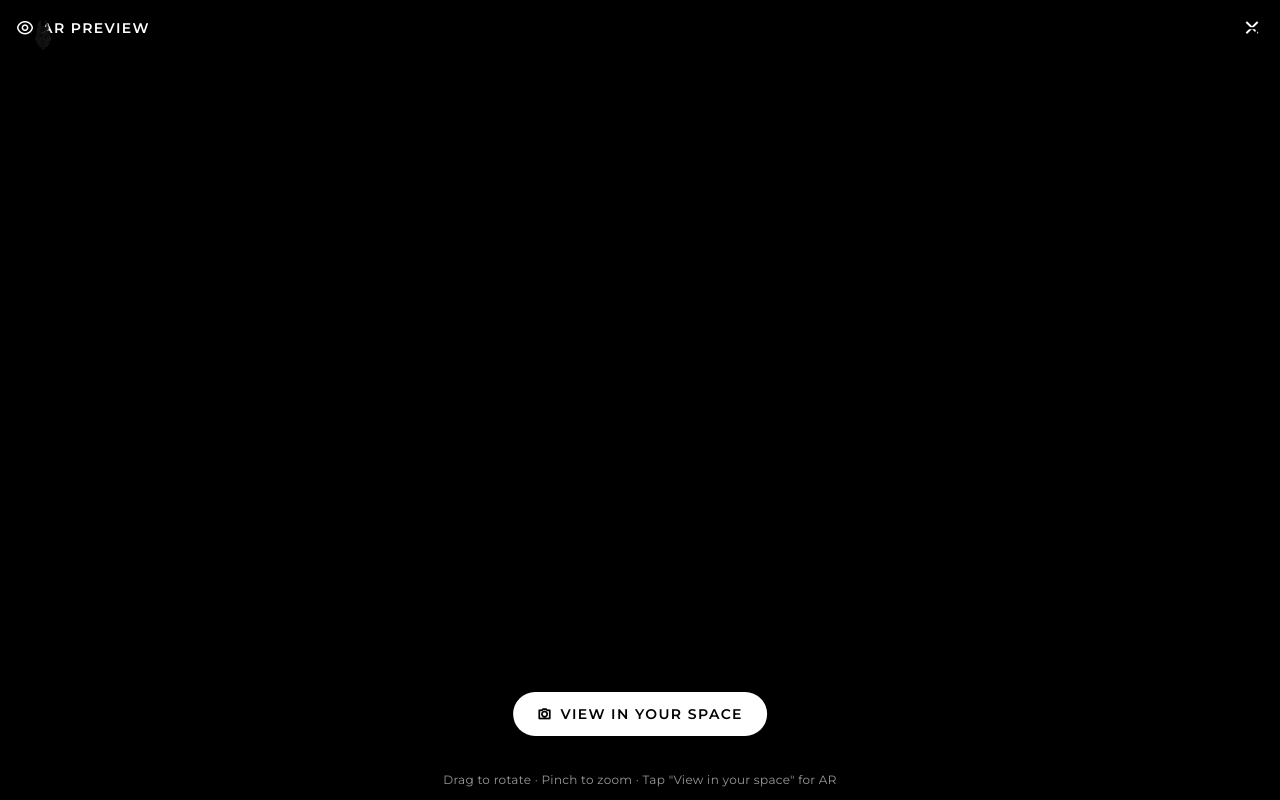
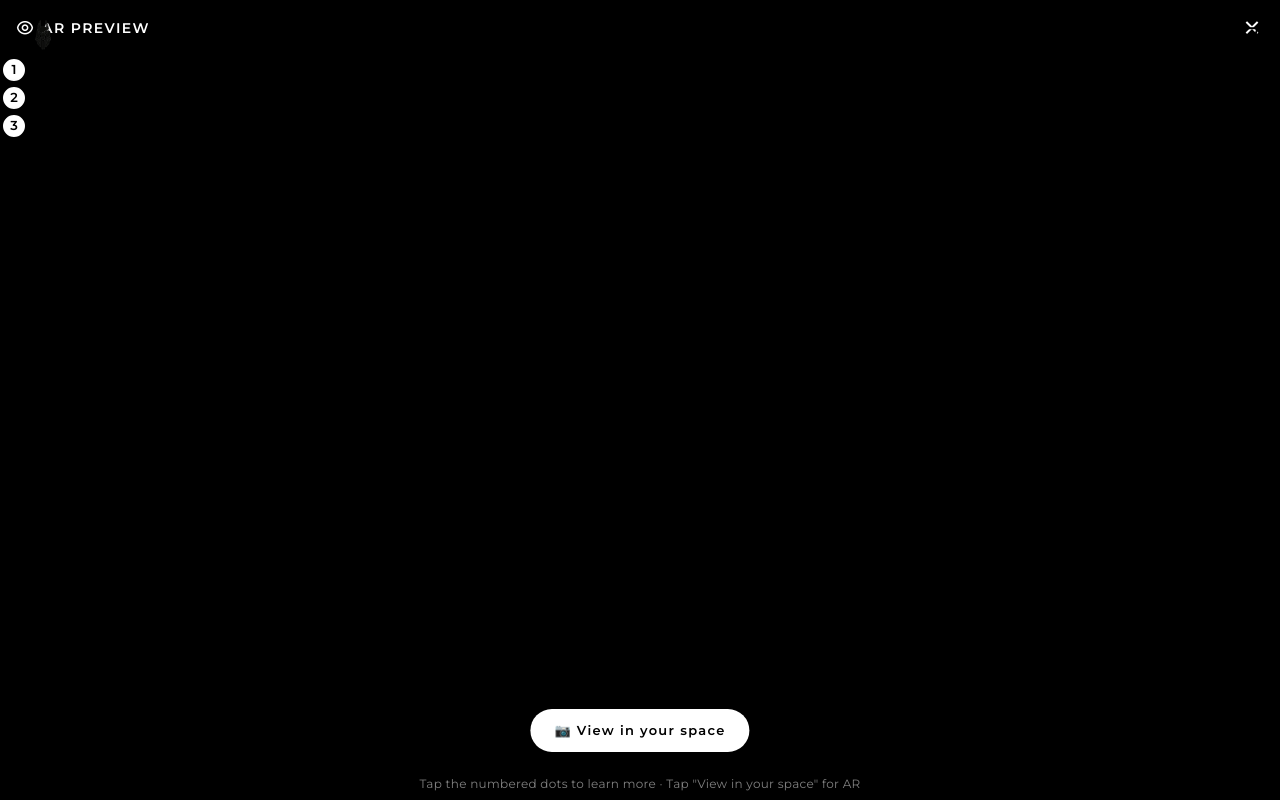
Before and after one commit to Kerlosfouad/anubix-next, a Next.js app: page / in a window 1280 px wide. Both pictures are taken after a click on the button "PREVIEW". Built offline with nearby package versions, Linux system fonts and the light colour scheme; a web font is replaced by a local one.

Commit message:
feat: AR hotspot annotations on 3D model

```diff
--- a/components/ARTryOn.tsx
+++ b/components/ARTryOn.tsx
@@ -1,12 +1,6 @@
 "use client";
-import { useEffect, useRef, useState } from "react";
+import { useEffect, useState } from "react";
 
-interface Props {
-  shirtImage: string;
-  onClose: () => void;
-}
-
-// Declare model-viewer as a valid JSX element
 declare global {
   namespace JSX {
     interface IntrinsicElements {
@@ -18,11 +12,11 @@ declare global {
         "camera-controls"?: boolean;
         "auto-rotate"?: boolean;
         "shadow-intensity"?: string;
-        exposure?: string;
         style?: React.CSSProperties;
-        poster?: string;
         "ar-scale"?: string;
         "ar-placement"?: string;
+        "min-camera-orbit"?: string;
+        "max-camera-orbit"?: string;
       }, HTMLElement>;
     }
   }
@@ -35,13 +29,38 @@ function loadScript(src: string): Promise<void> {
     s.type = "module";
     s.src = src;
     s.onload = () => resolve();
-    s.onerror = () => resolve(); // continue even if fails
+    s.onerror = () => resolve();
     document.head.appendChild(s);
   });
 }
 
-export default function ARTryOn({ onClose }: Props) {
+const HOTSPOTS = [
+  {
+    slot: "hotspot-1",
+    position: "0 0.3 0.1",
+    normal: "0 0 1",
+    title: "Premium Fabric",
+    points: ["100% Polyester", "Sweat-repellent", "Ultra lightweight"],
+  },
+  {
+    slot: "hotspot-2",
+    position: "-0.15 0.1 0.05",
+    normal: "-1 0 0",
+    title: "Perfect Fit",
+    points: ["Sizes XS → XL", "Slim cut", "Flexible stretch"],
+  },
+  {
+    slot: "hotspot-3",
+    position: "0 -0.1 0.1",
+    normal: "0 0 1",
+    title: "Design",
+    points: ["Exclusive print", "Fade-resistant", "Unique style"],
+  },
+];
+
+export default function ARTryOn({ onClose }: { shirtImage: string; onClose: () => void }) {
   const [loaded, setLoaded] = useState(false);
+  const [activeHotspot, setActiveHotspot] = useState<number | null>(null);
 
   useEffect(() => {
     loadScript("https://ajax.googleapis.com/ajax/libs/model-viewer/3.4.0/model-viewer.min.js")
@@ -62,14 +81,15 @@ export default function ARTryOn({ onClose }: Props) {
       </div>
 
       {/* Model Viewer */}
-      <div className="flex-1 relative">
+      <div className="flex-1 relative overflow-hidden">
         {!loaded ? (
           <div className="absolute inset-0 flex flex-col items-center justify-center gap-4 bg-black">
             <div className="w-12 h-12 border-2 border-white/20 border-t-white rounded-full animate-spin" />
             <p className="text-white text-sm tracking-widest uppercase">Loading 3D model...</p>
           </div>
         ) : (
-          // @ts-ignore
+          <>
+            {/* @ts-ignore */}
             <model-viewer
               src="/models/src/model-cmnhx81c3027ejvpp74d3snq7.glb"
               alt="T-shirt 3D model"
@@ -82,24 +102,91 @@ export default function ARTryOn({ onClose }: Props) {
               ar-placement="floor"
               style={{ width: "100%", height: "100%", background: "#111" }}
             >
+              {/* Hotspot buttons on the model */}
+              {HOTSPOTS.map((h, i) => (
+                <button
+                  key={h.slot}
+                  slot={h.slot}
+                  data-position={h.position}
+                  data-normal={h.normal}
+                  onClick={() => setActiveHotspot(activeHotspot === i ? null : i)}
+                  style={{
+                    width: 28,
+                    height: 28,
+                    borderRadius: "50%",
+                    background: "white",
+                    border: "3px solid black",
+                    cursor: "pointer",
+                    display: "flex",
+                    alignItems: "center",
+                    justifyContent: "center",
+                    fontSize: 13,
+                    fontWeight: "bold",
+                    color: "black",
+                    boxShadow: "0 2px 8px rgba(0,0,0,0.4)",
+                  }}
+                >
+                  {i + 1}
+                </button>
+              ))}
+
               {/* AR button */}
-            {/* @ts-ignore */}
               <button
                 slot="ar-button"
-              className="absolute bottom-6 left-1/2 -translate-x-1/2 bg-white text-black px-6 py-3 rounded-full font-semibold text-sm tracking-widest uppercase flex items-center gap-2 shadow-lg"
+                style={{
+                  position: "absolute",
+                  bottom: 16,
+                  left: "50%",
+                  transform: "translateX(-50%)",
+                  background: "white",
+                  color: "black",
+                  border: "none",
+                  borderRadius: 999,
+                  padding: "12px 24px",
+                  fontWeight: 700,
+                  fontSize: 13,
+                  letterSpacing: "0.1em",
+                  cursor: "pointer",
+                  display: "flex",
+                  alignItems: "center",
+                  gap: 8,
+                  boxShadow: "0 4px 16px rgba(0,0,0,0.3)",
+                }}
               >
-              <i className="ri-camera-line" />
-              View in your space
+                📷 View in your space
               </button>
             {/* @ts-ignore */}
             </model-viewer>
+
+            {/* Annotation popup */}
+            {activeHotspot !== null && (
+              <div
+                className="absolute top-4 left-1/2 -translate-x-1/2 bg-white/95 backdrop-blur rounded-2xl p-4 shadow-xl w-[220px] z-10"
+                style={{ pointerEvents: "none" }}
+              >
+                <div className="flex items-center gap-2 mb-2">
+                  <span className="w-6 h-6 rounded-full bg-black text-white text-xs font-bold flex items-center justify-center">
+                    {activeHotspot + 1}
+                  </span>
+                  <h4 className="font-bold text-sm">{HOTSPOTS[activeHotspot].title}</h4>
+                </div>
+                <ul className="flex flex-col gap-1">
+                  {HOTSPOTS[activeHotspot].points.map((p) => (
+                    <li key={p} className="text-xs text-gray-600 flex items-center gap-1.5">
+                      <span className="w-1.5 h-1.5 rounded-full bg-black shrink-0" />
+                      {p}
+                    </li>
+                  ))}
+                </ul>
+              </div>
+            )}
+          </>
         )}
       </div>
 
-      {/* Hint */}
       {loaded && (
-        <div className="shrink-0 bg-black/80 text-white/60 text-xs text-center py-3 px-4 tracking-wide">
-          Drag to rotate · Pinch to zoom · Tap "View in your space" for AR
+        <div className="shrink-0 bg-black/80 text-white/50 text-xs text-center py-2 px-4 tracking-wide">
+          Tap the numbered dots to learn more · Tap "View in your space" for AR
         </div>
       )}
     </div>
```
Lines whose indentation alone changed are shown as unchanged.
